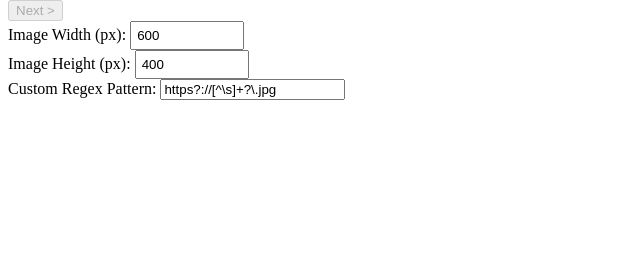
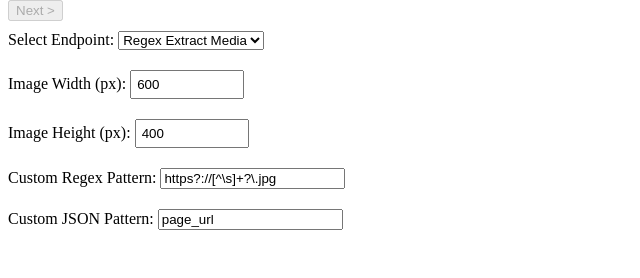
Before and after one commit to aguiar-arthur/minimal-ui-manga-reader, a Flask app: page / in a window 1280 px wide. Shown: the part 522-800 px from the top of the page, without its empty margins (0-640 px from the left). Run offline with Flask 3, Linux system fonts and the light colour scheme.

Commit message:
adding json scrapper

```diff
--- a/requirements.txt
+++ b/requirements.txt
@@ -1,13 +1,16 @@
-beautifulsoup4==4.12.3
 blinker==1.9.0
 certifi==2024.12.14
 charset-normalizer==3.4.1
 click==8.1.8
 Flask==3.1.0
 idna==3.10
+iniconfig==2.0.0
 itsdangerous==2.2.0
 Jinja2==3.1.5
 MarkupSafe==3.0.2
+packaging==24.2
+pluggy==1.5.0
+pytest==8.3.4
 requests==2.32.3
 soupsieve==2.6
 urllib3==2.3.0
--- a/web_app/app.py
+++ b/web_app/app.py
@@ -4,34 +4,52 @@ import requests
 
 app = Flask(__name__)
 
-# Regex pattern to match .jpg URLs
 IMAGE_REGEX = r'(https?://[^\s]+?\.jpg)'
+JSON_PROP = 'page_url'
+
+def get_response_from_url(url):
+    response = requests.get(url)
+    response.raise_for_status()
+    return response
 
 @app.route('/')
 def index():
     return render_template('index.html')
 
-@app.route('/fetch-images', methods=['POST'])
-def fetch_images():
+@app.route('/regex/extract-media', methods=['POST'])
+def regex_fetch_images():
     data = request.json
     url = data.get('url')
-    regex_pattern = data.get('regexPattern', IMAGE_REGEX)  # Default to existing regex if not provided
 
     try:
-        content = get_content_from_url(url)
-        urls = get_media_from_content(regex_pattern, content)
+        response = get_response_from_url(url)
+
+        content = response.text
+        regex_pattern = data.get('regexPattern', IMAGE_REGEX)
+        urls = get_media_from_raw_text(regex_pattern, content)
 
         return jsonify({"success": True, "images": urls})
     except Exception as e:
         return jsonify({"success": False, "error": str(e)})
 
-def get_content_from_url(url):
-    response = requests.get(url)
-    response.raise_for_status()
-    content = response.text
-    return content
+@app.route('/json/extract-media', methods=['POST'])
+def json_fetch_images():
+    data = request.json
+    url = data.get('url')
 
-def get_media_from_content(regex_pattern, html_content):
+    try:
+        response = get_response_from_url(url)
+
+        json_pattern = data.get('jsonPattern', JSON_PROP)
+        content = response.json()
+
+        urls =  get_from_json(content, json_pattern)
+
+        return jsonify({"success": True, "images": urls})
+    except Exception as e:
+        return jsonify({"success": False, "error": str(e)})
+
+def get_media_from_raw_text(regex_pattern, html_content):
     urls = []
 
     additional_urls = re.findall(regex_pattern, html_content)
@@ -39,6 +57,13 @@ def get_media_from_content(regex_pattern, html_content):
         urls.append(img_url)
     return urls
 
+def get_from_json(content, json_pattern):
+    urls = []
+
+    for json in content:
+        urls.append(json.get(json_pattern))
+
+    return urls
 
 if __name__ == '__main__':
     app.run(debug=True)
--- a/web_app/static/script.js
+++ b/web_app/static/script.js
@@ -8,7 +8,9 @@ document.addEventListener('DOMContentLoaded', () => {
     const imageHeightInput = document.getElementById('imageHeight');
     const statusMessage = document.getElementById('statusMessage');
     const regexPatternInput = document.getElementById('regexPattern');
-    const imageNumberDisplay = document.createElement('div'); // This will display the image number
+    const jsonPatternInput = document.getElementById('jsonPattern');
+    const endpointSelect = document.getElementById('endpointSelect');
+    const imageNumberDisplay = document.createElement('div');
 
     let images = [];
     let currentIndex = 0;
@@ -22,7 +24,9 @@ document.addEventListener('DOMContentLoaded', () => {
 
     fetchButton.addEventListener('click', async () => {
         const url = urlInput.value;
-        const regexPattern = regexPatternInput.value || ''; // Default to empty if no regex is provided
+        const selectedEndpoint = endpointSelect.value; // Get the selected endpoint
+        const regexPattern = regexPatternInput.value || '';
+        const jsonPattern = jsonPatternInput.value || '';
 
         if (!url) {
             statusMessage.textContent = "Please enter a valid URL.";
@@ -31,11 +35,17 @@ document.addEventListener('DOMContentLoaded', () => {
 
         statusMessage.textContent = "Fetching images...";
 
+        const requestBody = {
+            url,
+            ...(selectedEndpoint === '/regex/extract-media' && { regexPattern }),
+            ...(selectedEndpoint === '/json/extract-media' && { jsonPattern }),
+        };
+
         try {
-            const response = await fetch('/fetch-images', {
+            const response = await fetch(selectedEndpoint, {
                 method: 'POST',
                 headers: { 'Content-Type': 'application/json' },
-                body: JSON.stringify({ url, regexPattern })
+                body: JSON.stringify(requestBody),
             });
             const result = await response.json();
 
--- a/web_app/templates/index.html
+++ b/web_app/templates/index.html
@@ -16,17 +16,28 @@
             <img id="imageDisplay" src="" alt="Image will appear here">
             <button id="nextButton" disabled>Next &gt;</button>
         </div>
-        <div id="#controlButtons">
+        <div id="controlButtons">
+            <label for="endpointSelect">Select Endpoint: </label>
+            <select id="endpointSelect">
+                <option value="/regex/extract-media">Regex Extract Media</option>
+                <option value="/json/extract-media">JSON Extract Media</option>
+            </select>
+        </div>
+        <div id="controlButtons">
             <label for="imageWidth">Image Width (px): </label>
             <input type="number" id="imageWidth" value="600" min="100">
         </div>
-        <div id="#controlButtons">
+        <div id="controlButtons">
             <label for="imageHeight">Image Height (px): </label>
             <input type="number" id="imageHeight" value="400" min="100">
         </div>
-        <div id="#controlButtons">
+        <div id="controlButtons">
             <label for="regexPattern">Custom Regex Pattern: </label>
             <input type="text" id="regexPattern" value="https?://[^\s]+?\.jpg" placeholder="Enter regex pattern for images">
+        </div>
+        <div id="controlButtons">
+            <label for="jsonPattern">Custom JSON Pattern: </label>
+            <input type="text" id="jsonPattern" value="page_url" placeholder="Enter JSON pattern">
         </div>
         <p id="statusMessage"></p>
     </div>
```
